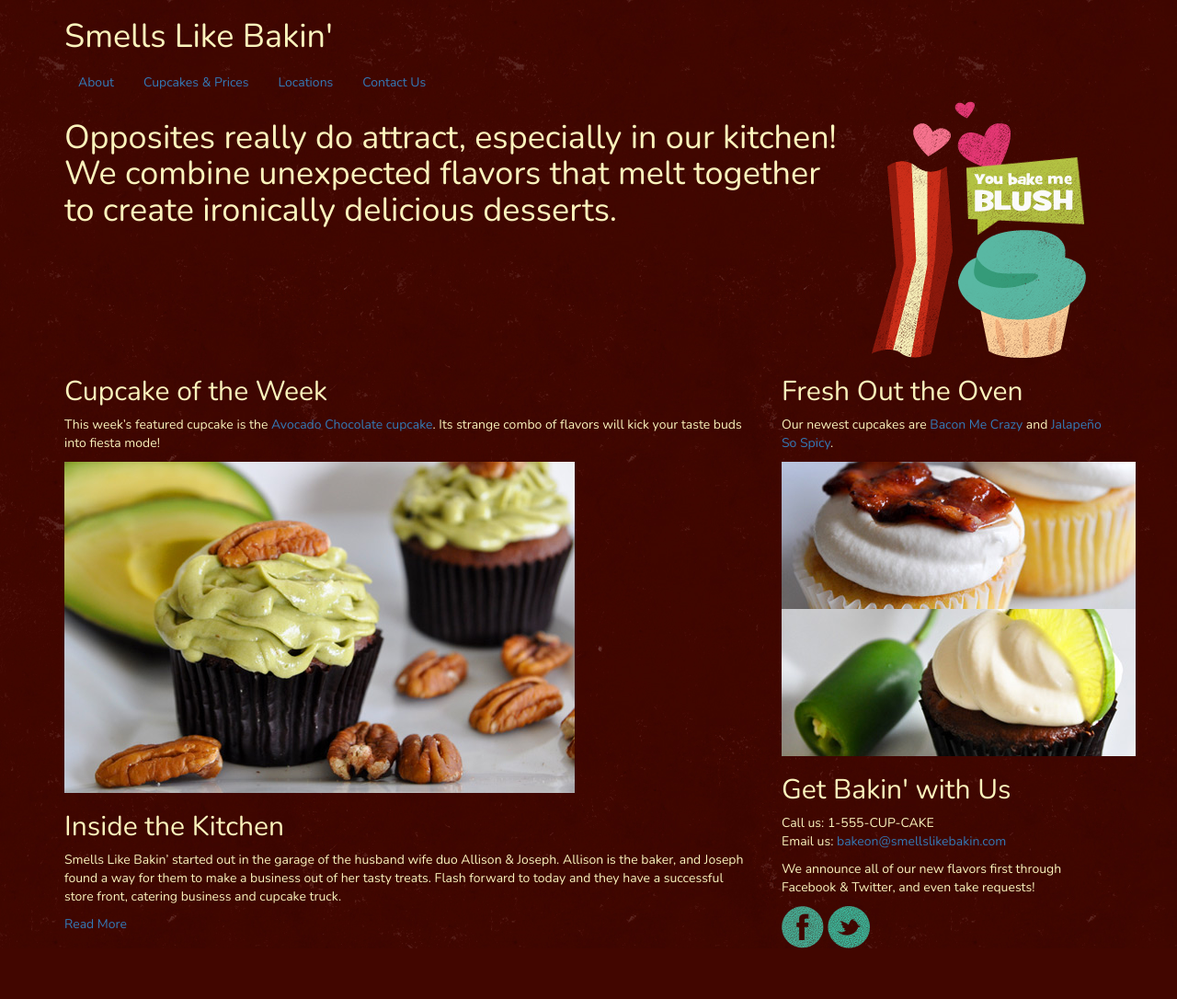
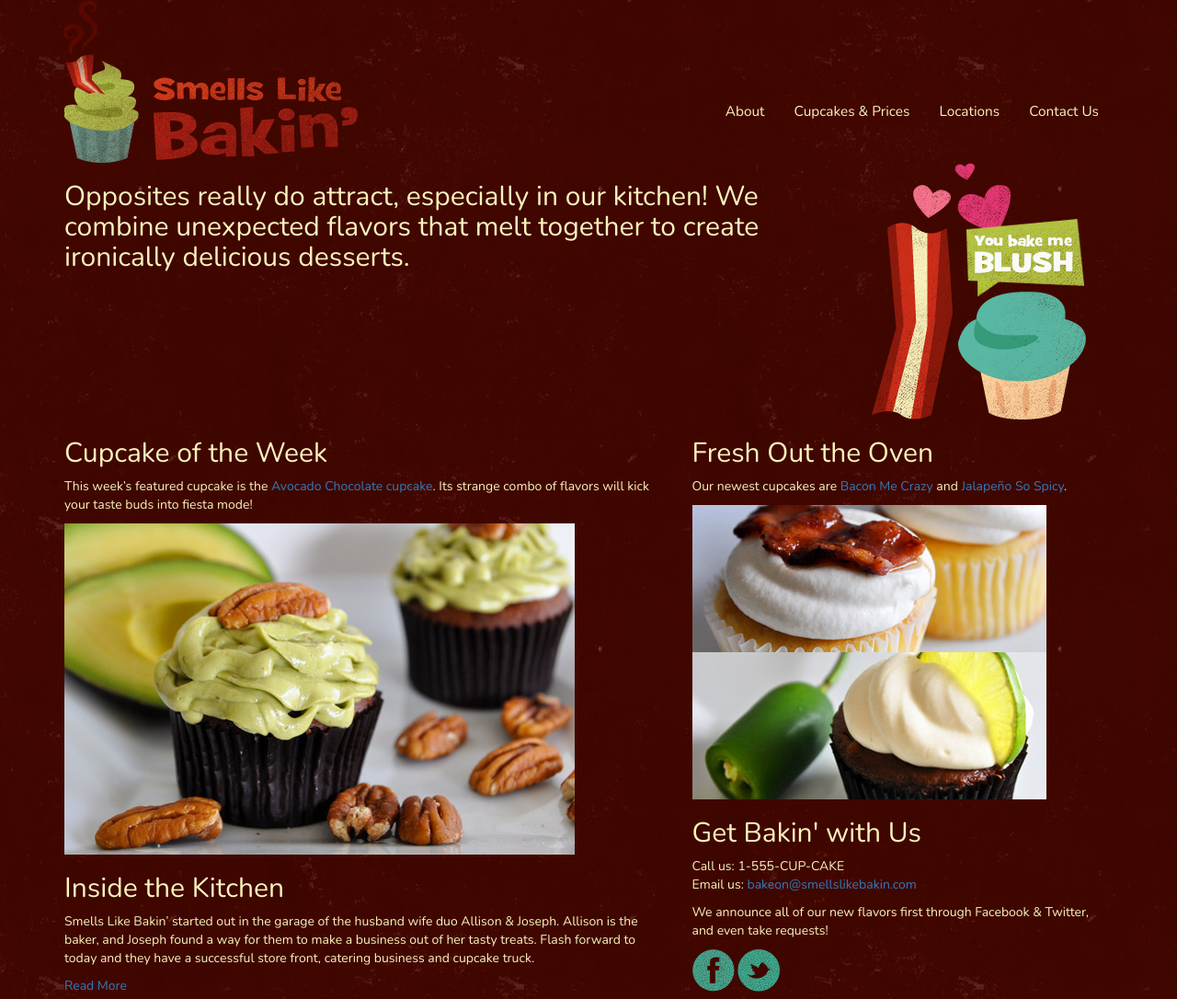
Before and after one commit to waress/BuildingWebsitewithBootstrap3, a plain HTML site: page smellslikebaker/index.html in a window 1280 px wide. Shown: the top 1086 px of the page at 92% size. Before the commit the page ends 1031 px from the top, so only its background shows below. Drawn offline with nearby package versions, Linux system fonts and the light colour scheme.

Commit message:
Add nav style, correcting cols sets

```diff
--- a/smellslikebaker/css/style.css
+++ b/smellslikebaker/css/style.css
@@ -3,3 +3,17 @@ body {
   color: #FAF3BC;
   background: #420600 url('img/bg-texture.jpg') repeat;
 }
+.nav {
+  margin-top: 100px;
+}
+
+.nav li a,
+.nav li a:hover {
+  background: none;
+  color: #FAF3BC;
+  font-size: 1.1em;
+}
+
+h1, h2, h3, h4, h5, h6 {
+  font-family: 'Nunito', sans-serif;
+}
--- a/smellslikebaker/index.html
+++ b/smellslikebaker/index.html
@@ -11,17 +11,24 @@
   </head>
   <body>
     <div class="container">
-      <h1>Smells Like Bakin'</h1>
-      <ul class="nav nav-pills">
-        <li><a href="#">About</a></li>
-        <li><a href="#">Cupcakes &amp; Prices</a></li>
-        <li><a href="#">Locations</a></li>
-        <li class="last"><a href="#">Contact Us</a></li>
-      </ul>
+      <div class="row">
+        <div class="col-md-5">
+          <img src="img/logo.gif" alt="Smells Like Bakin">
+        </div>
+
+        <div class="col-md-7">
+          <ul class="nav nav-pills pull-right">
+            <li><a href="#">About</a></li>
+            <li><a href="#">Cupcakes &amp; Prices</a></li>
+            <li><a href="#">Locations</a></li>
+            <li><a href="#">Contact Us</a></li>
+          </ul>
+        </div>
+      </div>
 
       <div class="row">
         <div class="col-md-9">
-          <h1>Opposites really do attract, especially in our kitchen! We combine unexpected flavors that melt together to create ironically delicious desserts.</h1>
+          <h2>Opposites really do attract, especially in our kitchen! We combine unexpected flavors that melt together to create ironically delicious desserts.</h2>
         </div>
         <div class="col-md-3">
           <img src="img/you-bake-me-blush.gif" alt="You Bake Me Blush">
@@ -30,7 +37,7 @@
 
 
       <div class="row">
-        <div class="col-md-8">
+        <div class="col-md-7">
 
           <h2>Cupcake of the Week</h2>
           <p>This week’s featured cupcake is the <a href="#">Avocado Chocolate cupcake</a>. Its strange combo of flavors will kick your taste buds into fiesta mode!</p>
@@ -42,7 +49,7 @@
 
         </div>
 
-        <div class="col-md-4">
+        <div class="col-md-5">
 
           <h2>Fresh Out the Oven</h2>
           <p>Our newest cupcakes are <a href="#">Bacon Me Crazy</a> and <a href="#">Jalapeño So Spicy</a>. </p>
```
